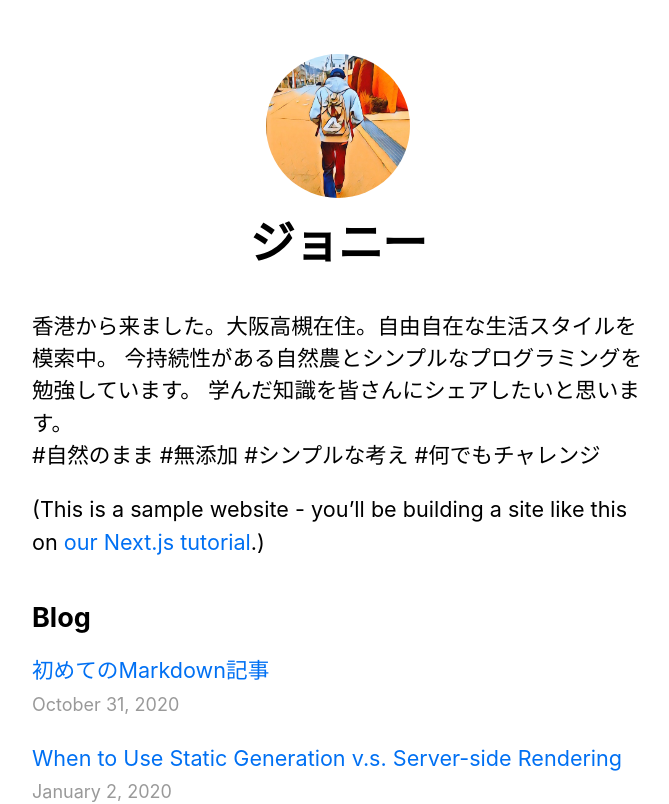
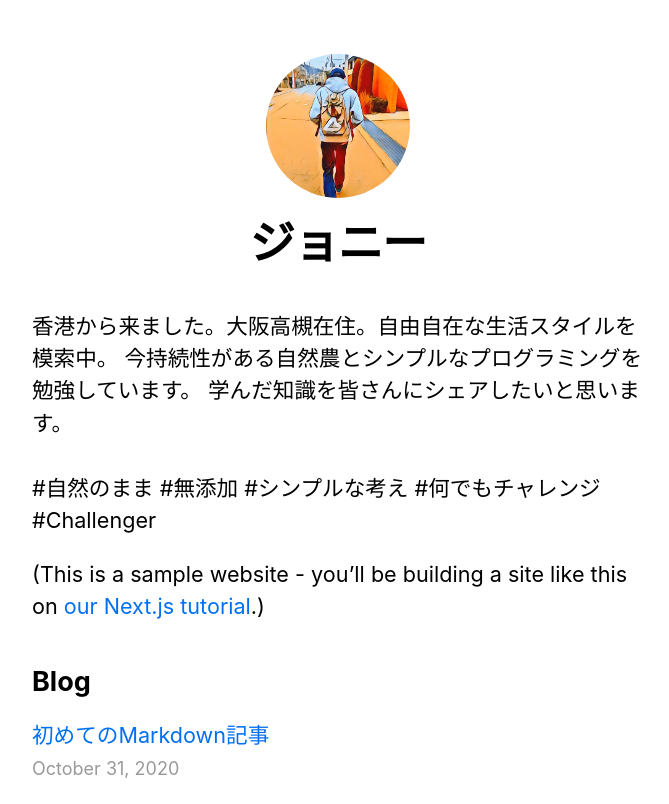
Before and after one commit to johnnysan173/nextjs-blog, a Next.js app: page / in a window 1280 px wide. Shown: the top 804 px of the page, without its empty margins (302-971 px from the left). Built offline with nearby package versions, Linux system fonts and the light colour scheme.

Commit message:
add one tag in index for test

```diff
--- a/pages/index.js
+++ b/pages/index.js
@@ -17,7 +17,8 @@ export default function Home({ allPostsData }) {
             今持続性がある自然農とシンプルなプログラミングを勉強しています。
             学んだ知識を皆さんにシェアしたいと思います。
             <br />
-            #自然のまま #無添加 #シンプルな考え #何でもチャレンジ
+            <br />
+            #自然のまま #無添加 #シンプルな考え #何でもチャレンジ #Challenger
         </p>
         <p>
           (This is a sample website - you’ll be building a site like this on{' '}
```
